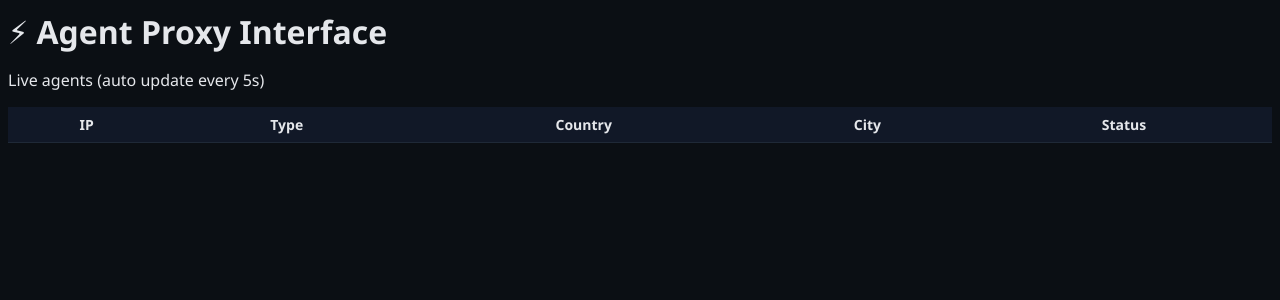
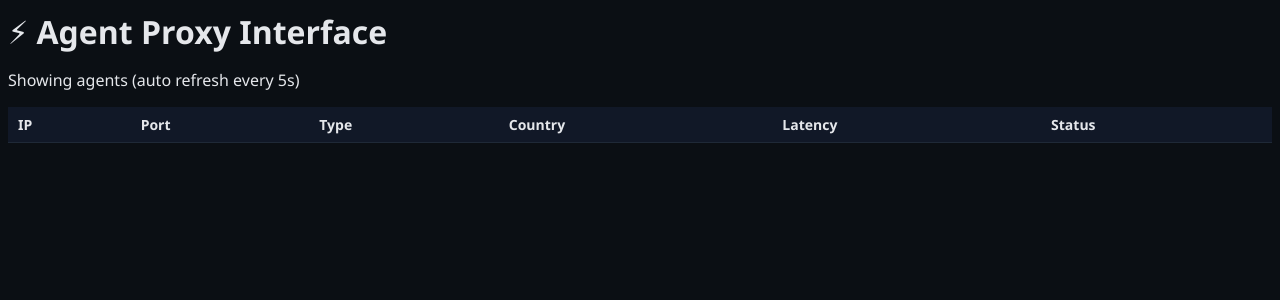
Before and after one commit to MoonIR213/model-, a Python web app: template templates/index.html in a window 1280 px wide. Shown: the top 300 px of the page. Run offline with Jinja, Linux system fonts and the light colour scheme; the template is opened without the code that fills it, so the values that code supplies are empty.

Commit message:
Revise agent proxy interface with additional fields
Updated the agent proxy interface to include port and latency information, and improved the styling of the status badges.

```diff
--- a/templates/index.html
+++ b/templates/index.html
@@ -1,8 +1,8 @@
 <!DOCTYPE html>
-<html>
+<html lang="en">
 <head>
 <meta charset="UTF-8">
-<title>Agent Proxy Interface</title>
+<title>⚡ Agent Proxy Interface</title>
 <style>
 body{
   background:#0b0f14;
@@ -20,23 +20,34 @@ th,td{
   border-bottom:1px solid #1f2937;
   font-size:14px;
 }
-th{background:#111827;}
+th{
+  background:#111827;
+  text-align:left;
+}
 .online{color:#22c55e;}
 .offline{color:#ef4444;}
+.badge{
+  padding:2px 6px;
+  border-radius:4px;
+  font-size:12px;
+}
+.http{background:#1e40af;}
+.https{background:#065f46;}
 </style>
 </head>
 <body>
 
 <h1>⚡ Agent Proxy Interface</h1>
-<p>Live agents (auto update every 5s)</p>
+<p>Showing agents (auto refresh every 5s)</p>
 
 <table>
 <thead>
 <tr>
   <th>IP</th>
+  <th>Port</th>
   <th>Type</th>
   <th>Country</th>
-  <th>City</th>
+  <th>Latency</th>
   <th>Status</th>
 </tr>
 </thead>
@@ -44,25 +55,28 @@ th{background:#111827;}
 </table>
 
 <script>
-async function load(){
-  const r = await fetch('/agents');
-  const data = await r.json();
-  const body = document.getElementById('rows');
-  body.innerHTML = '';
+async function loadAgents(){
+  const res = await fetch("https://web-production-d9bf.up.railway.app/agents");
+  const data = await res.json();
+  const tbody = document.getElementById("rows");
+  tbody.innerHTML = "";
+
   data.forEach(a=>{
-    body.innerHTML += `
-      <tr>
-        <td>${a.ip}</td>
-        <td>${a.type}</td>
-        <td>${a.country}</td>
-        <td>${a.city}</td>
-        <td class="${a.status}">${a.status}</td>
-      </tr>
+    const tr = document.createElement("tr");
+    tr.innerHTML = `
+      <td>${a.ip}</td>
+      <td>${a.port}</td>
+      <td><span class="badge ${a.type.toLowerCase()}">${a.type}</span></td>
+      <td>${a.country}</td>
+      <td>${a.latency} ms</td>
+      <td class="${a.status}">${a.status}</td>
     `;
+    tbody.appendChild(tr);
   });
 }
-load();
-setInterval(load,5000);
+
+loadAgents();
+setInterval(loadAgents, 5000);
 </script>
 
 </body>
```
